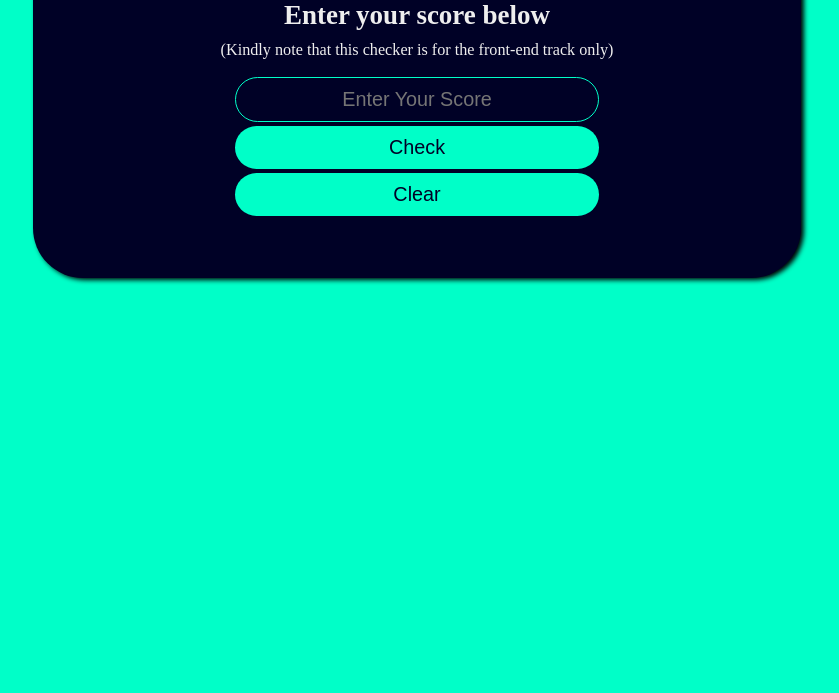
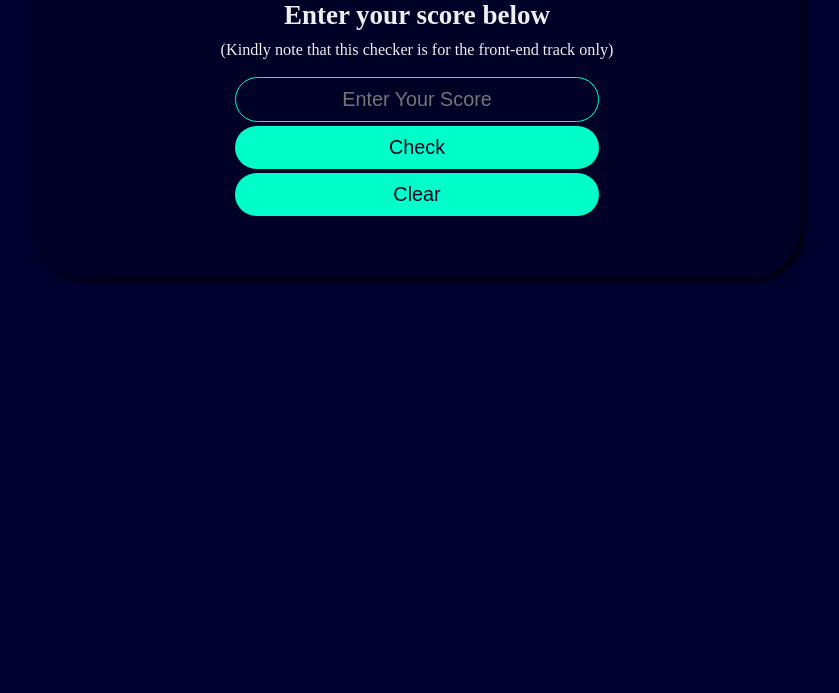
Before and after one commit to mo-renike/zuri_percentage_calculator, a plain HTML site: page index.html in a window 1280 px wide. Shown: the part 107-800 px from the top of the page, without its empty margins (223-1062 px from the left). Drawn offline with Linux system fonts and the light colour scheme.

Commit message:
Background color

```diff
--- a/style.css
+++ b/style.css
@@ -1,6 +1,6 @@
 html {
   color: #eeeeee;
-  background-color: #00ffc8;
+  background-color: #00022e;
 }
 * {
   margin: 0;
```
